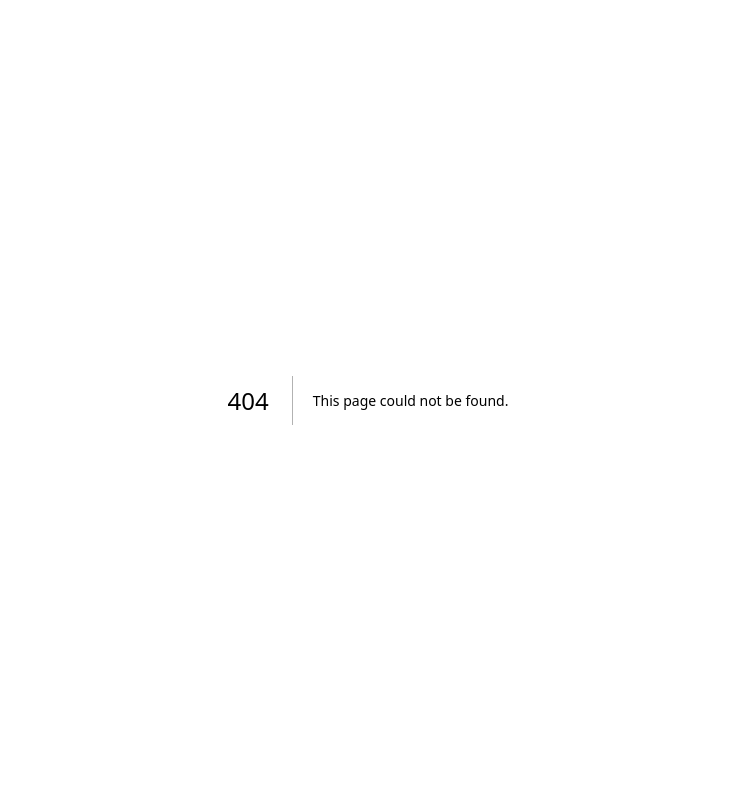
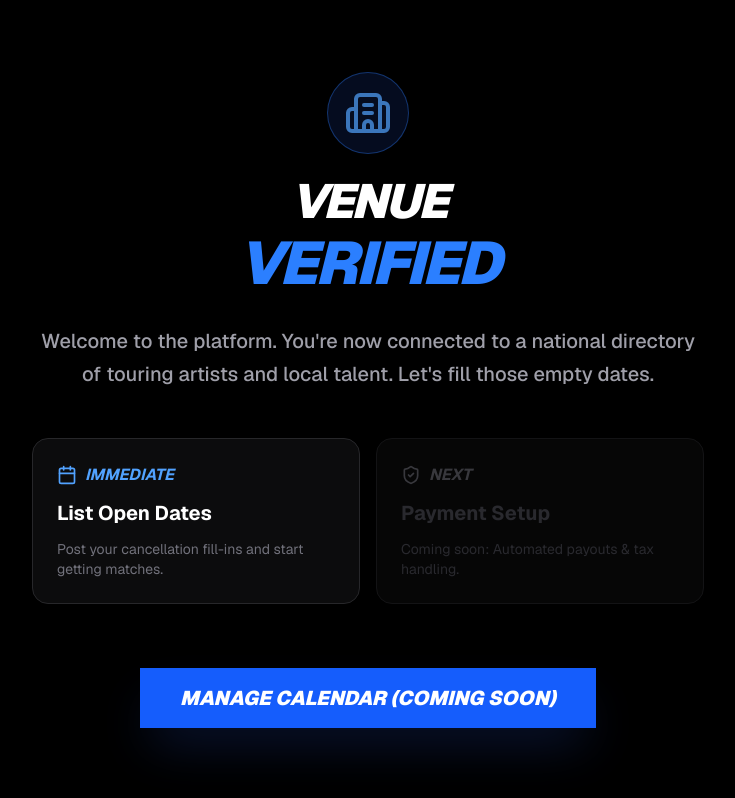
Before and after one commit to kbroussard85/thebandfinder, a Next.js app: page /onboarding/venue in a window 1280 px wide. Before the commit this address had no page. Shown: the whole page, without its empty margins (272-1007 px from the left). Built offline with nearby package versions, Linux system fonts and the light colour scheme.

Commit message:
feat(auth): implement secure role-based redirect and edge-compatible middleware

```diff
--- /dev/null
+++ b/src/app/onboarding/artist/page.tsx
@@ -0,0 +1,52 @@
+'use client';
+
+import React from 'react';
+import Link from 'next/link';
+import { Music, Star, CheckCircle } from 'lucide-react';
+
+export default function ArtistOnboarding() {
+    return (
+        <div className="min-h-screen bg-black text-white font-sans selection:bg-purple-500 flex flex-col items-center justify-center p-8">
+            <div className="max-w-2xl w-full space-y-8 text-center">
+                <div className="inline-block p-4 rounded-full bg-purple-900/30 border border-purple-500/50 mb-4 animate-bounce">
+                    <Music className="w-12 h-12 text-purple-400" />
+                </div>
+
+                <h1 className="text-5xl font-black tracking-tighter uppercase italic italic">
+                    Welcome to the <span className="text-purple-500 text-6xl block mt-2">Inner Circle</span>
+                </h1>
+
+                <p className="text-xl text-zinc-400 font-medium leading-relaxed">
+                    Your account is confirmed. Let&apos;s get your profile ready to blow some doors off.
+                    Venues across the country are waiting for talent like yours.
+                </p>
+
+                <div className="grid grid-cols-1 md:grid-cols-2 gap-4 mt-12 text-left">
+                    <div className="p-6 rounded-2xl bg-zinc-900/50 border border-zinc-800 space-y-3">
+                        <div className="flex items-center gap-2 text-purple-400 font-bold uppercase italic">
+                            <Star className="w-5 h-5" /> Step 1
+                        </div>
+                        <h3 className="text-xl font-bold">Build Your EPK</h3>
+                        <p className="text-zinc-500 text-sm">Upload your best tracks and high-res stage shots.</p>
+                    </div>
+                    <div className="p-6 rounded-2xl bg-zinc-900/50 border border-zinc-800 space-y-3 opacity-50">
+                        <div className="flex items-center gap-2 text-zinc-500 font-bold uppercase italic">
+                            <CheckCircle className="w-5 h-5" /> Step 2
+                        </div>
+                        <h3 className="text-xl font-bold text-zinc-600">Sync Calendar</h3>
+                        <p className="text-zinc-600 text-sm">Coming soon: Automated scheduling.</p>
+                    </div>
+                </div>
+
+                <div className="pt-8">
+                    <Link
+                        href="/"
+                        className="inline-block bg-purple-600 hover:bg-purple-500 text-white px-10 py-4 text-xl font-black uppercase italic transition-all transform hover:scale-105 active:scale-95 shadow-2xl shadow-purple-900/40"
+                    >
+                        Go to Dashboard (Coming Soon)
+                    </Link>
+                </div>
+            </div>
+        </div>
+    );
+}
--- /dev/null
+++ b/src/app/onboarding/venue/page.tsx
@@ -0,0 +1,52 @@
+'use client';
+
+import React from 'react';
+import Link from 'next/link';
+import { Building2, Calendar, ShieldCheck } from 'lucide-react';
+
+export default function VenueOnboarding() {
+    return (
+        <div className="min-h-screen bg-black text-white font-sans selection:bg-blue-500 flex flex-col items-center justify-center p-8">
+            <div className="max-w-2xl w-full space-y-8 text-center">
+                <div className="inline-block p-4 rounded-full bg-blue-900/30 border border-blue-500/50 mb-4 animate-pulse">
+                    <Building2 className="w-12 h-12 text-blue-400" />
+                </div>
+
+                <h1 className="text-5xl font-black tracking-tighter uppercase italic italic">
+                    Venue <span className="text-blue-500 text-6xl block mt-2">Verified</span>
+                </h1>
+
+                <p className="text-xl text-zinc-400 font-medium leading-relaxed">
+                    Welcome to the platform. You&apos;re now connected to a national directory of touring artists
+                    and local talent. Let&apos;s fill those empty dates.
+                </p>
+
+                <div className="grid grid-cols-1 md:grid-cols-2 gap-4 mt-12 text-left">
+                    <div className="p-6 rounded-2xl bg-zinc-900/50 border border-zinc-800 space-y-3">
+                        <div className="flex items-center gap-2 text-blue-400 font-bold uppercase italic">
+                            <Calendar className="w-5 h-5" /> Immediate
+                        </div>
+                        <h3 className="text-xl font-bold">List Open Dates</h3>
+                        <p className="text-zinc-500 text-sm">Post your cancellation fill-ins and start getting matches.</p>
+                    </div>
+                    <div className="p-6 rounded-2xl bg-zinc-900/50 border border-zinc-800 space-y-3 opacity-50">
+                        <div className="flex items-center gap-2 text-zinc-500 font-bold uppercase italic">
+                            <ShieldCheck className="w-5 h-5" /> Next
+                        </div>
+                        <h3 className="text-xl font-bold text-zinc-600">Payment Setup</h3>
+                        <p className="text-zinc-600 text-sm">Coming soon: Automated payouts & tax handling.</p>
+                    </div>
+                </div>
+
+                <div className="pt-8">
+                    <Link
+                        href="/"
+                        className="inline-block bg-blue-600 hover:bg-blue-500 text-white px-10 py-4 text-xl font-black uppercase italic transition-all transform hover:scale-105 active:scale-95 shadow-2xl shadow-blue-900/40"
+                    >
+                        Manage Calendar (Coming Soon)
+                    </Link>
+                </div>
+            </div>
+        </div>
+    );
+}
--- a/src/app/page.tsx
+++ b/src/app/page.tsx
@@ -6,6 +6,10 @@ import { useUser } from '@auth0/nextjs-auth0';
 
 const LandingPage = () => {
   const { user } = useUser();
+
+  const handleAuth = (type: 'band' | 'venue') => {
+    window.location.href = `/auth/login?screen_hint=signup&targetRole=${type}`;
+  };
 
   return (
     <div className="min-h-screen bg-black text-white font-sans selection:bg-purple-500">
@@ -63,7 +67,10 @@ const LandingPage = () => {
               Book your next local gig or national tour today! We handle your I-9s, contracts, technical riders and payouts.
             </p>
             <div className="flex flex-col sm:flex-row gap-4">
-              <button className="bg-purple-600 hover:bg-purple-500 text-white px-8 py-4 text-xl font-black uppercase italic transition-all transform hover:-translate-y-1 shadow-xl shadow-purple-900/20">
+              <button
+                onClick={() => handleAuth('band')}
+                className="bg-purple-600 hover:bg-purple-500 text-white px-8 py-4 text-xl font-black uppercase italic transition-all transform hover:-translate-y-1 shadow-xl shadow-purple-900/20"
+              >
                 Start Your Tour
               </button>
               <div className="flex flex-col justify-center">
@@ -87,7 +94,10 @@ const LandingPage = () => {
               Fill your empty dates with matched talent. Zero paperwork. Verified stage plots. Day-of-show automated payouts.
             </p>
             <div className="flex flex-col sm:flex-row gap-4">
-              <button className="bg-blue-600 hover:bg-blue-500 text-white px-8 py-4 text-xl font-black uppercase italic transition-all transform hover:-translate-y-1 shadow-xl shadow-blue-900/20">
+              <button
+                onClick={() => handleAuth('venue')}
+                className="bg-blue-600 hover:bg-blue-500 text-white px-8 py-4 text-xl font-black uppercase italic transition-all transform hover:-translate-y-1 shadow-xl shadow-blue-900/20"
+              >
                 Fill Your Calendar
               </button>
               <div className="flex flex-col justify-center">
--- a/src/middleware.ts
+++ b/src/middleware.ts
@@ -1,8 +1,59 @@
-import type { NextRequest } from "next/server";
+import { NextResponse, type NextRequest } from "next/server";
 import { auth0 } from "./lib/auth0";
 
 export async function middleware(request: NextRequest) {
-    return await auth0.middleware(request);
+    if (request.nextUrl.pathname === '/auth/login') {
+        const screen_hint = request.nextUrl.searchParams.get('screen_hint');
+        const targetRole = request.nextUrl.searchParams.get('targetRole');
+
+        const response = await auth0.startInteractiveLogin({
+            authorizationParameters: {
+                screen_hint: screen_hint || undefined,
+                targetRole: (targetRole as string) || undefined,
+            }
+        });
+
+        if (targetRole) {
+            response.cookies.set('targetRole', targetRole, {
+                path: '/',
+                maxAge: 60 * 10, // 10 minutes
+                httpOnly: true,
+                sameSite: 'lax'
+            });
+        }
+
+        return response;
+    }
+
+    const response = await auth0.middleware(request);
+
+    // After a successful Auth0 callback, we intercept the redirect to / or returnTo
+    if (request.nextUrl.pathname === '/auth/callback' && response.status === 302) {
+        const targetRole = request.cookies.get('targetRole')?.value;
+        if (targetRole) {
+            const redirectUrl = targetRole === 'venue' ? '/onboarding/venue' : '/onboarding/artist';
+            const newResponse = NextResponse.redirect(new URL(redirectUrl, request.url));
+
+            // Critical: Pass through session cookies set by Auth0
+            response.cookies.getAll().forEach(cookie => {
+                newResponse.cookies.set(cookie.name, cookie.value, {
+                    path: cookie.path,
+                    domain: cookie.domain,
+                    expires: cookie.expires,
+                    httpOnly: cookie.httpOnly,
+                    maxAge: cookie.maxAge,
+                    sameSite: cookie.sameSite,
+                    secure: cookie.secure
+                });
+            });
+
+            // Clean up tracking cookie
+            newResponse.cookies.delete('targetRole');
+            return newResponse;
+        }
+    }
+
+    return response;
 }
 
 export const config = {
```
